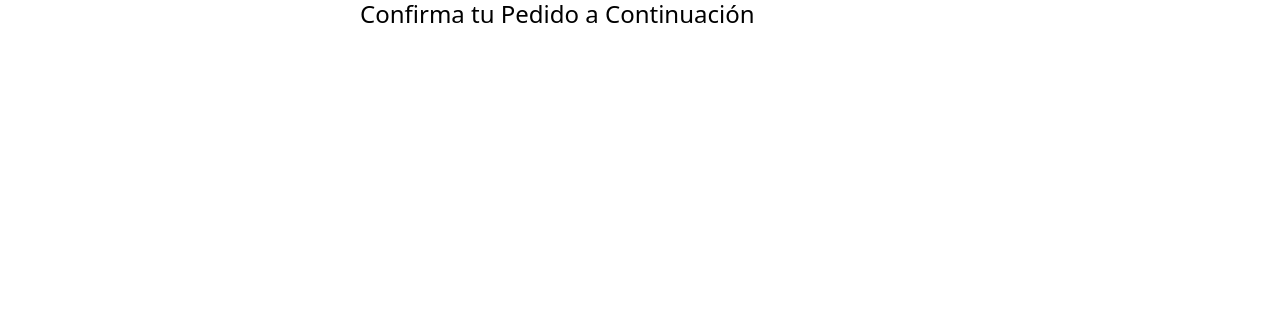
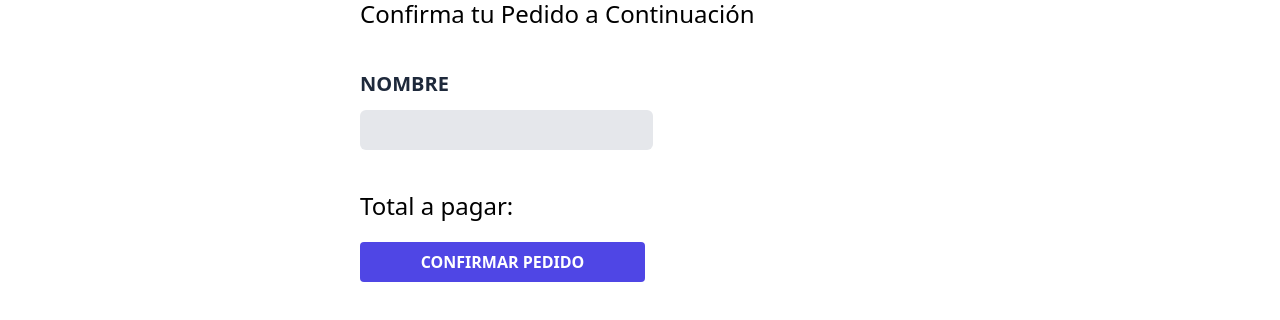
Before and after one commit to alfonsspj/quioscoApp, a Next.js app: page /total in a window 1280 px wide. Shown: the part 222-542 px from the top of the page. Built offline with nearby package versions, Linux system fonts and the light colour scheme; no server answers; the database is empty.

Commit message:
Añadiendo formulario a la pagina de Totales

```diff
--- a/components/ResumenProducto.js
+++ b/components/ResumenProducto.js
@@ -3,7 +3,7 @@ import { formatearDinero } from '../helpers'
 import useQuiosco from '../hooks/useQuiosco'
 
 const ResumenProducto = ({producto}) => {
-    const { handleEditarCantidades } = useQuiosco()
+    const { handleEditarCantidades, handleEliminarProducto } = useQuiosco()
 
   return (
     <div className='shadow p-5 mb-3 flex gap-10 items-center'>
@@ -41,6 +41,7 @@ const ResumenProducto = ({producto}) => {
             <button
                 type="button"
                 className='bg-red-700 flex gap-2 px-5 py-2 text-white rounded-md font-bold uppercase shadow-md w-full mt-3'
+                onClick={ () => handleEliminarProducto(producto.id)}
             >
                 <svg
                     xmlns="http://www.w3.org/2000/svg" viewBox="0 0 24 24" fill="currentColor" className="w-5 h-5"
--- a/context/QuioscoProvider.jsx
+++ b/context/QuioscoProvider.jsx
@@ -1,6 +1,7 @@
 import { useState, useEffect, createContext } from 'react'
 import axios from 'axios'
 import { toast } from 'react-toastify' // funcion que permite mandar a llamar el toast en ciertos eventos
+import { useRouter } from 'next/router'
 
 const QuioscoContext = createContext()
 
@@ -12,6 +13,7 @@ const QuioscoProvider = ({children}) => {
     const [modal, setModal] = useState(false)
     const [pedido, setPedido] = useState([])
     // const [paso, setPaso] = useState(1) // por state barra de progreso
+    const router = useRouter()
 
     const obtenerCategorias = async () => {
         const { data } = await axios('/api/categorias')
@@ -30,6 +32,7 @@ const QuioscoProvider = ({children}) => {
         const categoria = categorias.filter( cat => cat.id === id)
         // console.log(categoria) // trae todo el objeto de cafe
         setCategoriaActual(categoria[0])
+        router.push('/')// en cualquier categoria, lleva hacia la pagina principal
     }
 
     // setear producto
@@ -65,15 +68,20 @@ const QuioscoProvider = ({children}) => {
     // }
 
 
-    // mostrar el modal desde un button
+    // mostrar el modal desde un button - actualizar y eliminar
     const handleEditarCantidades = id => {
         // console.log(id)
         //sacar el producto con el id buscado
-        const productoActualizar = pedido.filter( producto => producto.id === id)
+        const productoActualizar = pedido.filter( producto => producto.id === id)// el producto que se va a actualizar, selecciona uno y lo extrae
 
         setProducto(productoActualizar[0]) // retorna solo uno
         setModal(!modal)
     }
+    const handleEliminarProducto = id => {
+        const pedidoActualizado = pedido.filter( producto => producto.id !== id) // va a sacarlo del arreglo
+        setPedido(pedidoActualizado)
+    }
+
     return(
         <QuioscoContext.Provider
             value={{
@@ -86,7 +94,8 @@ const QuioscoProvider = ({children}) => {
                 handleChangeModal,
                 handleAgregarPedido,
                 pedido,
-                handleEditarCantidades
+                handleEditarCantidades,
+                handleEliminarProducto
             }}
         >
             {children}
--- a/pages/total.js
+++ b/pages/total.js
@@ -5,6 +5,35 @@ export default function Total() {
         <Layout pagina="Total y Confirmar Pedido">
             <h1 className='text-4xl font-black'>Total y Confirmar Pedido</h1>
             <p className='text-2xl my-10'>Confirma tu Pedido a Continuación</p>
+
+            <form>
+                <div>
+                    <label
+                        htmlFor="nombre"
+                        className="block uppercase text-slate-800 font-bold text-xl">
+                        Nombre
+                    </label>
+
+                    <input
+                        id="nombre"
+                        type="text"
+                        className="bg-gray-200 w-full lg:w-1/3 mt-3 p-2 rounded-md"
+                    />
+
+                    <div className="mt-10">
+                        <p className="text-2xl">
+                            Total a pagar: {''} <span className="font-bold"></span>
+                        </p>
+                    </div>
+
+                    <div className="mt-5">
+                        <input
+                            className="bg-indigo-600 w-full lg:w-auto px-5 py-2 rounded uppercase font-bold text-white text-center"
+                            value="Confirmar Pedido"
+                        />
+                    </div>
+                </div>
+            </form>
         </Layout>
     )
 }
```
